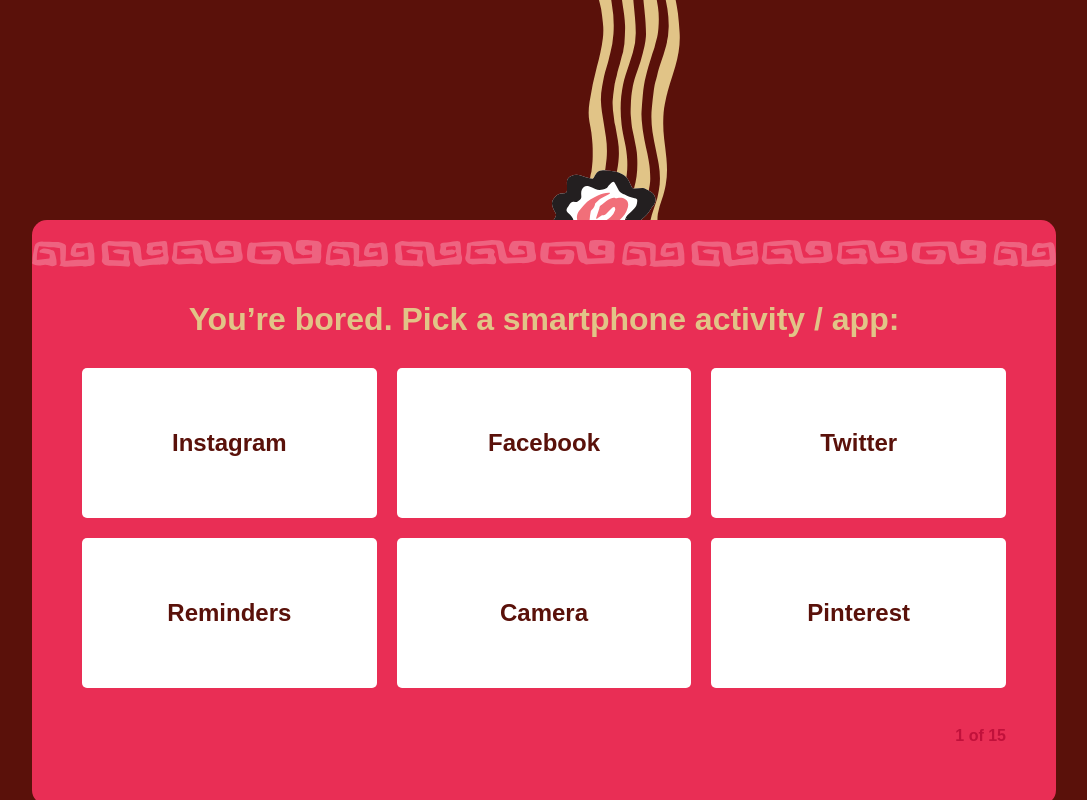
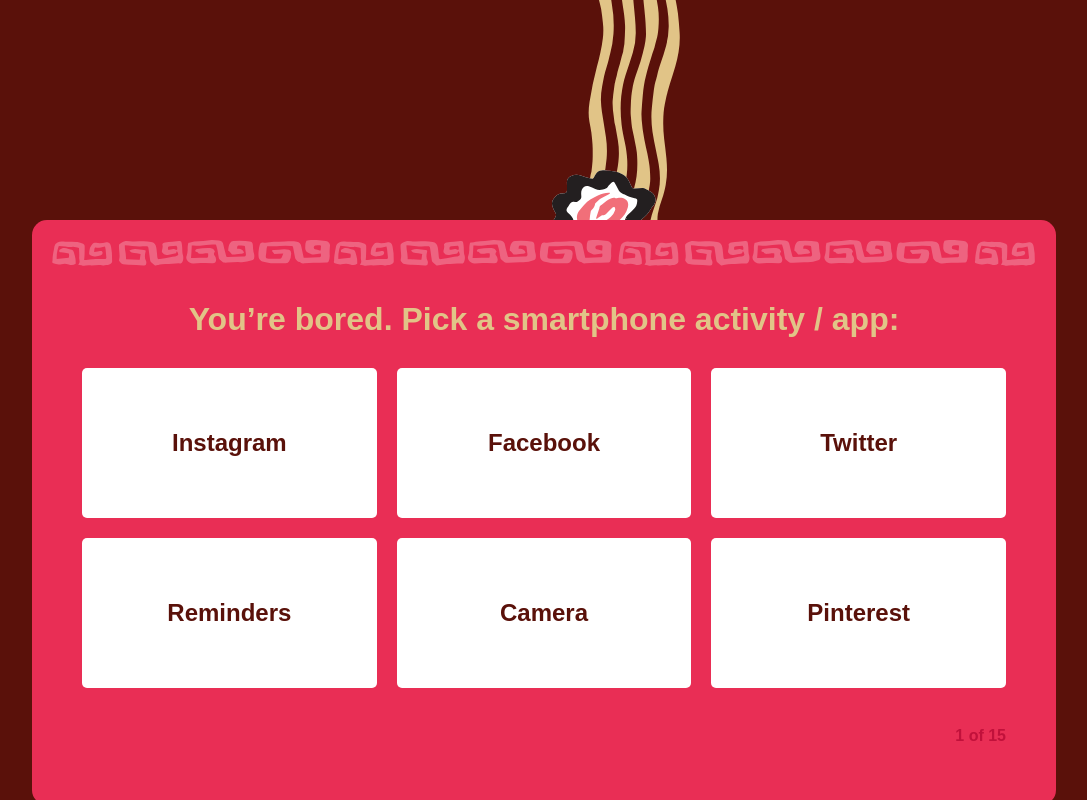
Before and after one commit to sdghi/saemin, a Vue app: page / in a window 1280 px wide. Both pictures are taken after a click on the button "TAKE THE QUIZ". Shown: the part 1020-1820 px from the top of the page, without its empty margins (96-1183 px from the left). Built offline with nearby package versions, Linux system fonts and the light colour scheme; a web font is replaced by a local one.

Commit message:
fixes pattern of on the question card

```diff
--- a/src/components/Illustrations/QuestionPattern.vue
+++ b/src/components/Illustrations/QuestionPattern.vue
@@ -76,8 +76,9 @@
 	svg {
 		position: absolute;
 		top: 20px;
-		left: 0;
+		left: 2%;
 		display: none;
+		width: 96%;
 	}
 
 	.cls-1 {
--- a/src/components/Illustrations/QuestionPatternMobile.vue
+++ b/src/components/Illustrations/QuestionPatternMobile.vue
@@ -46,8 +46,9 @@
 	svg {
 		position: absolute;
 		top: 20px;
-		left: 0;
+		left: 2%;
 		display: block;
+		width: 96%;
 	}
 
 	.cls-1 {
```
